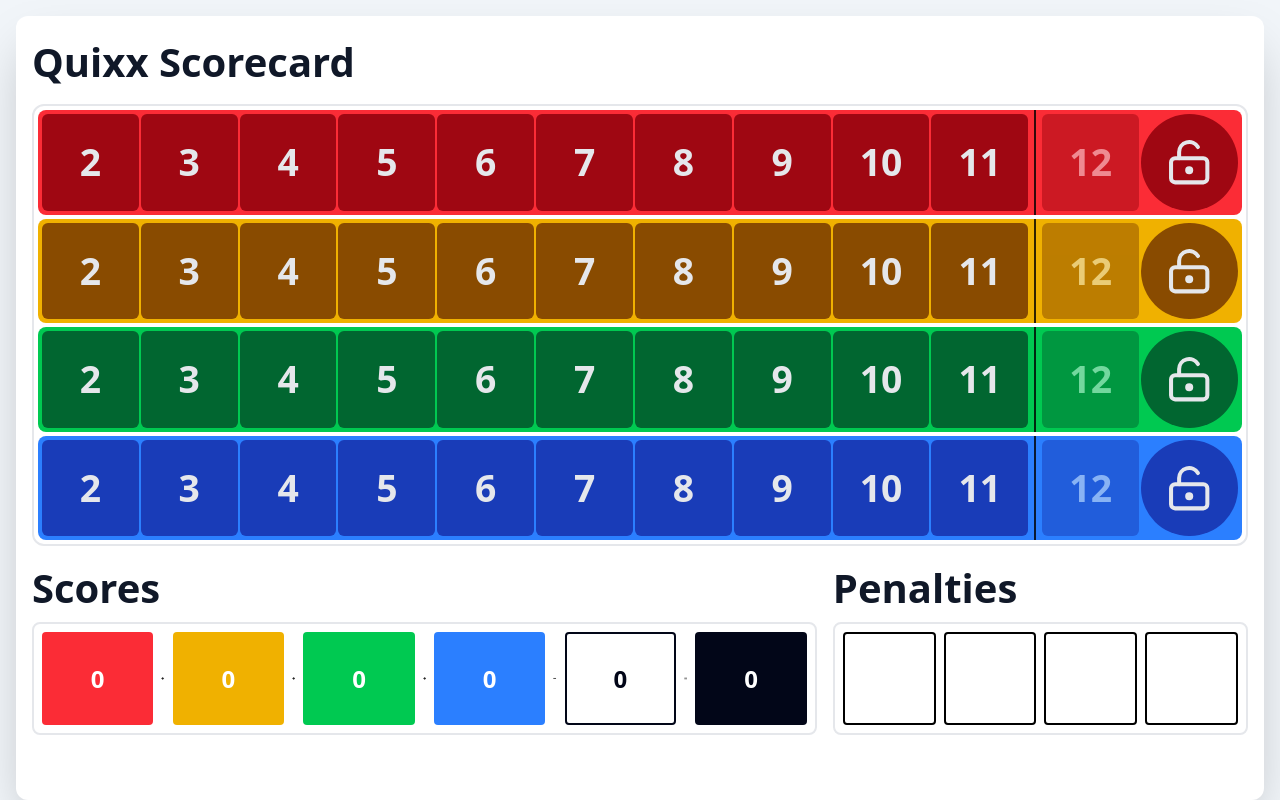
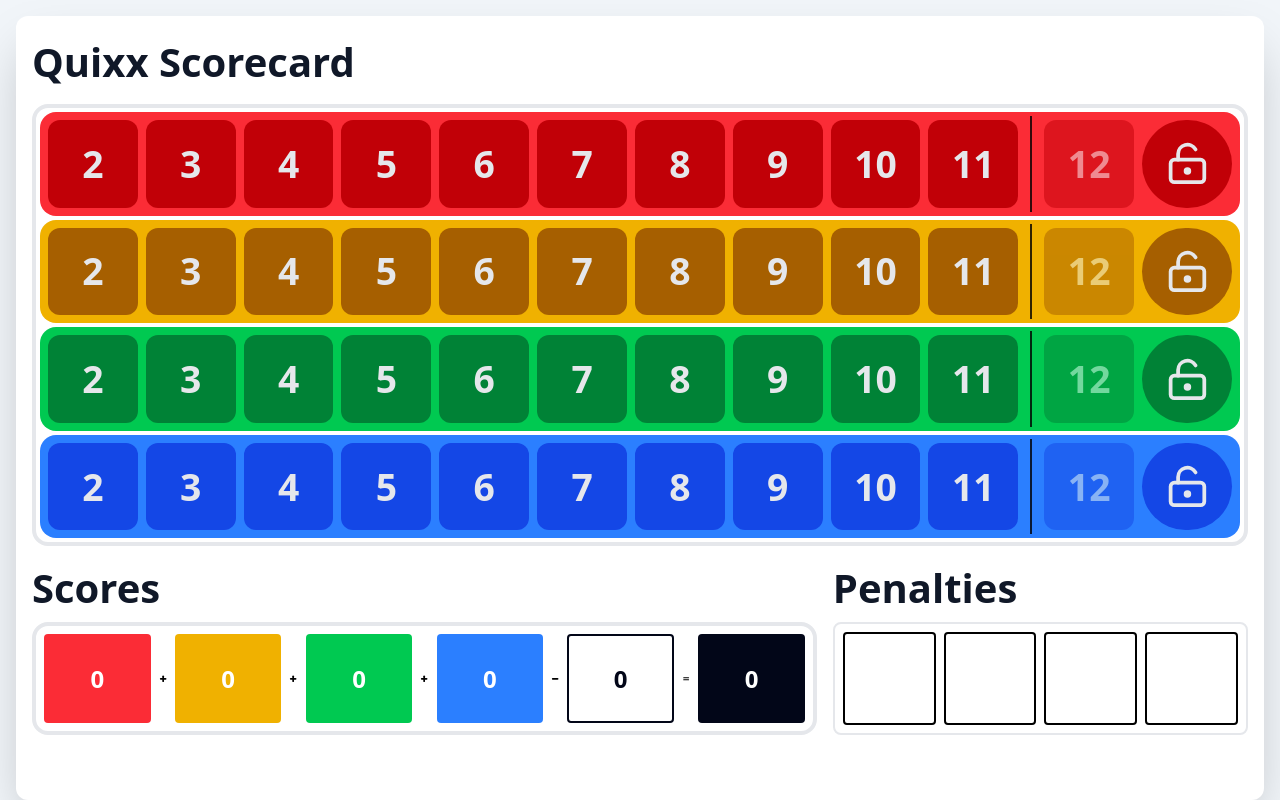
Before and after one commit to mjholtzem/quixx-card, a React (Vite) app in the folder Quixx-Scorecard-React/: page / in a window 1280 px wide. Built offline with nearby package versions, Linux system fonts and the light colour scheme.

Commit message:
some formatting changes for large screens

```diff
--- a/Quixx-Scorecard-React/src/App.tsx
+++ b/Quixx-Scorecard-React/src/App.tsx
@@ -18,7 +18,7 @@
         return { value: i + 2, isSelected: false };
       }),
       "bg-red-500",
-      "bg-red-800",
+      "bg-red-700",
       false
     ),
     new RowData(
@@ -26,7 +26,7 @@
         return { value: i + 2, isSelected: false };
       }),
       "bg-yellow-500",
-      "bg-yellow-800",
+      "bg-yellow-700",
       false
     ),
     new RowData(
@@ -34,7 +34,7 @@
         return { value: i + 2, isSelected: false };
       }),
       "bg-green-500",
-      "bg-green-800",
+      "bg-green-700",
       false
     ),
     new RowData(
@@ -42,7 +42,7 @@
         return { value: i + 2, isSelected: false };
       }),
       "bg-blue-500",
-      "bg-blue-800",
+      "bg-blue-700",
       false
     ),
   ]);
@@ -51,7 +51,7 @@
     return rows.map((row, rowIndex) => (
       <div
         key={`row-${rowIndex}`}
-        className={`rounded-lg ${row.rowColor} flex gap-0.5 p-1 grow h-0`}
+        className={`rounded-lg lg:rounded-2xl ${row.rowColor} flex gap-0.5 lg:gap-2 p-1 lg:p-2 grow h-0`}
       >
         {row.cells.flatMap((_cell, cellIndex) => {
           const quixxCell = (
@@ -90,7 +90,7 @@
         <h1 className="text-left font-extrabold text-gray-900 text-[5cqh]">
           Scores
         </h1>
-        <div className="items-center justify-start gap-2 border-gray-200 border-2 rounded-lg p-2 w-fit flex h-1/2">
+        <div className="items-center justify-start gap-2 border-gray-200 border-2 lg:border-4 rounded-lg lg:rounded-2xl p-2 w-fit flex h-1/2">
           {rows.flatMap((row, rowIndex) => {
             return [
               <RowScore key={`rowScore-${rowIndex}`} data={row} />,
@@ -184,7 +184,7 @@
               >
                 <div
                   id="card"
-                  className="rounded-xl border-2 border-gray-200 p-1 flex-col flex gap-1 grow"
+                  className="rounded-xl lg:rounded-2xl border-2 lg:border-4 border-gray-200 p-1 flex-col flex gap-1 grow"
                 >
                   {Rows()}
                 </div>
--- a/Quixx-Scorecard-React/src/components/QuixxCell.tsx
+++ b/Quixx-Scorecard-React/src/components/QuixxCell.tsx
@@ -39,17 +39,15 @@
 
   return (
     <button
-      className={`group rounded-[6px] ${
+      className={`group rounded-md lg:rounded-xl ${
         row.cellColor
-      } enabled:hover:bg-slate-300 flex-1 flex items-center justify-center ${
+      } enabled:hover:brightness-50 flex-1 flex items-center justify-center ${
         disabled && "opacity-50"
       } transition-all  @container`}
       onClick={onClick}
       disabled={disabled}
     >
-      <p
-        className={`font-black text-[8cqh] text-gray-200 group-hover:group-enabled:text-black`}
-      >
+      <p className={`font-black text-[8cqh] text-gray-200`}>
         {cell.isSelected ? (
           <CircleCheck strokeWidth={3} size="1.5em" />
         ) : (
--- a/Quixx-Scorecard-React/src/components/QuixxLockCell.tsx
+++ b/Quixx-Scorecard-React/src/components/QuixxLockCell.tsx
@@ -40,7 +40,7 @@
   return (
     <button
       disabled={disabled}
-      className={`@container group rounded-full ${row.cellColor} flex-1 flex items-center justify-center enabled:hover:bg-slate-300 transition-all`}
+      className={`@container group rounded-full ${row.cellColor} flex-1 flex items-center justify-center enabled:hover:brightness-50 transition-all`}
       onClick={onClick}
     >
       {icon()}
```
